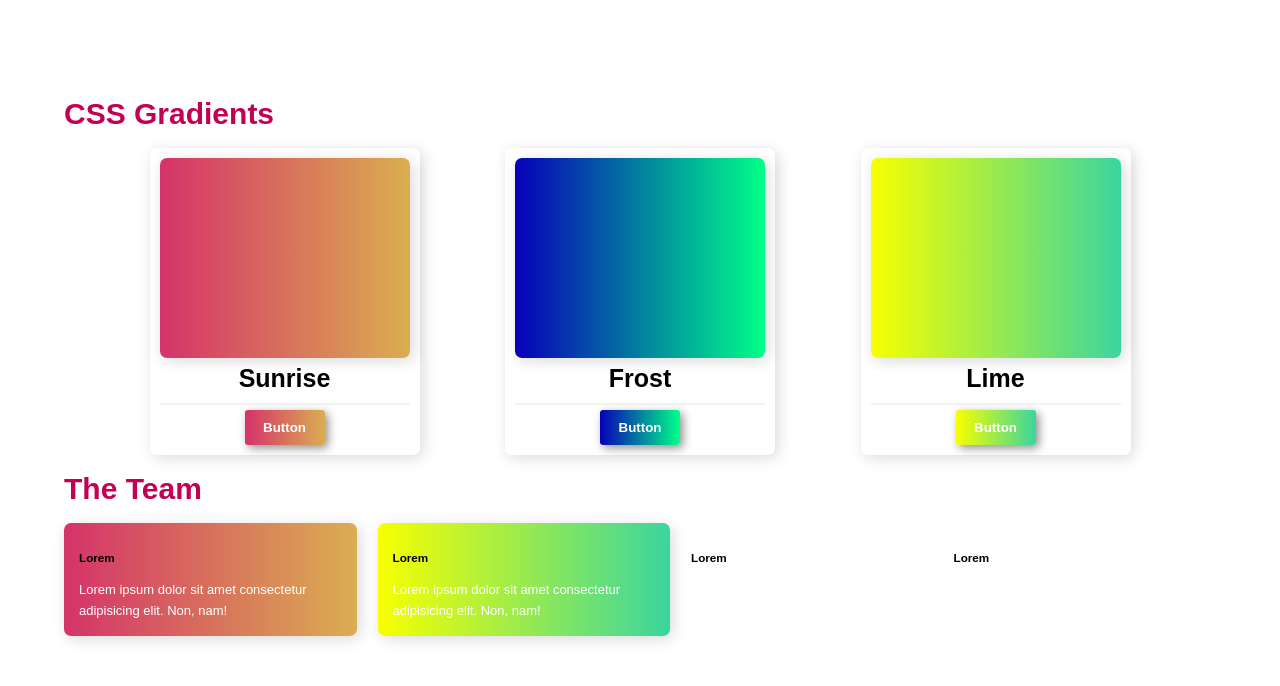
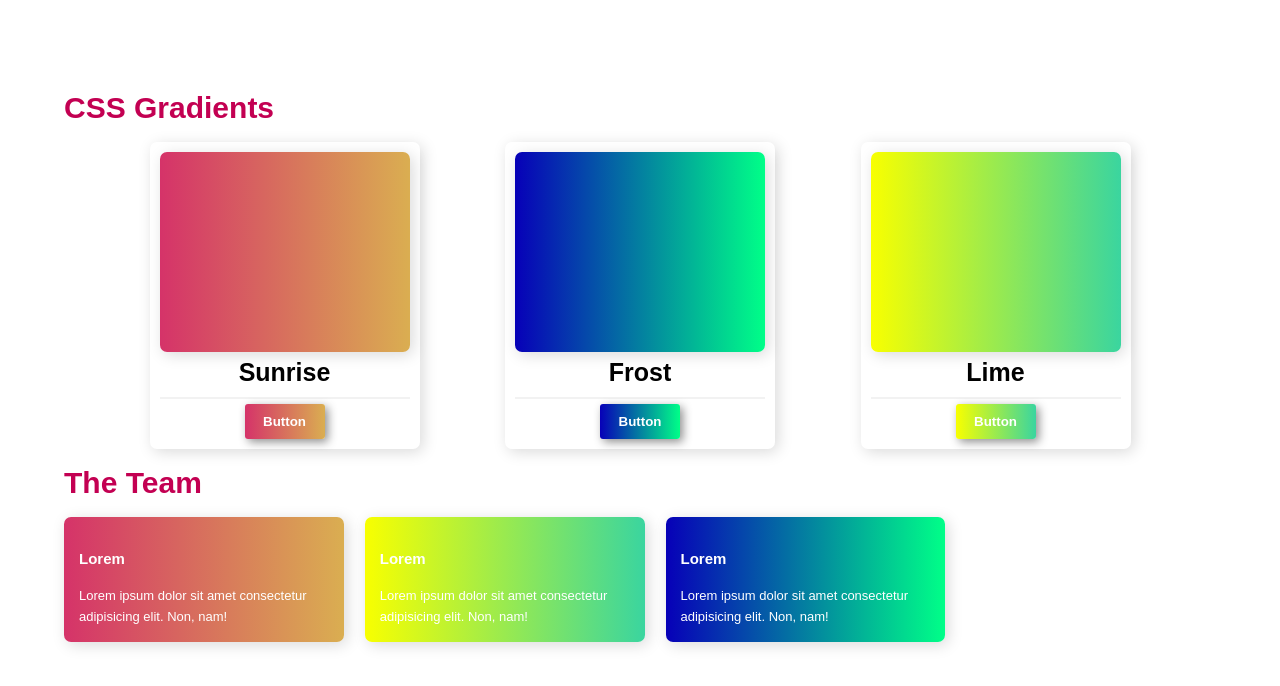
Before and after one commit to warrenmalangis/Malangis-css-component-Exercise, a plain HTML site: page index.html in a window 1280 px wide. Drawn offline with Linux system fonts and the light colour scheme.

Commit message:
card horizontal on-process

```diff
--- a/css/styles.css
+++ b/css/styles.css
@@ -123,7 +123,20 @@ hr {
   max-width: 32rem;
   background: linear-gradient(90deg, #f8ff00 0%, #3ad59f 100%);
   }
+  .card-horizontal-3 {
+  padding: 1.5rem;
+  margin-right: 2.1rem;
+  border-radius: 0.7rem;
+  box-shadow: 0.3rem 0.3rem 1.5rem rgba(0, 0, 0, 0.15);
+  max-width: 32rem;
+  background: linear-gradient(90deg, #0700b8 0%, #00ff88 100%);
+  }
 
+.mini-title {
+  font-size: 1.5rem;
+  color: #fff;
+  font-weight: bold;
+}
 .card-paragraph {
   font-size: 1.3rem;
   color:  #fff;
```
